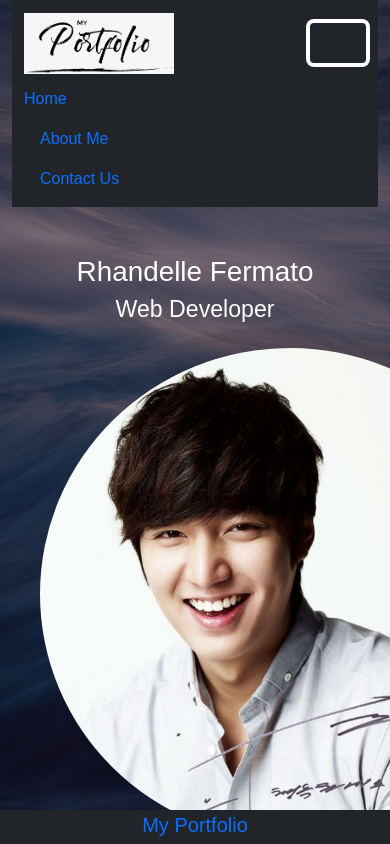
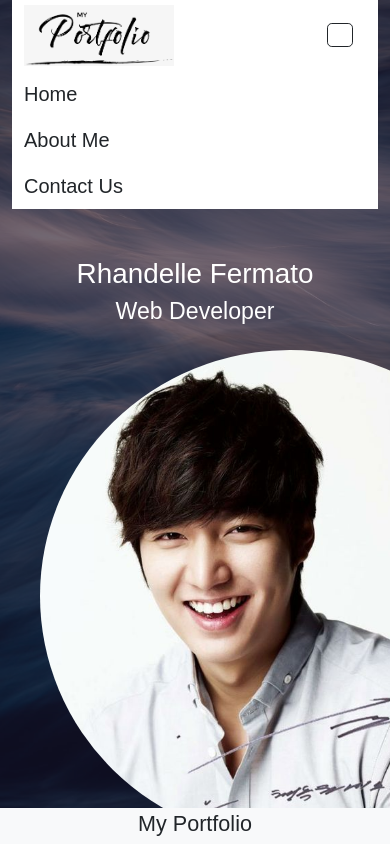
Before and after one commit to rhandellef/fermato-capston-1, a plain HTML site: page index.html in a window 390 px wide. Both pictures are taken after a click on the button "Toggle navigation". Shown: the top 844 px of the page. Drawn offline with nearby package versions, Linux system fonts and the light colour scheme.

Commit message:
Additional Icons

```diff
--- a/index.css
+++ b/index.css
@@ -25,6 +25,19 @@ body {
 	left: 0;
 	background-color: rgba(21, 20, 51, 0.6);
 	z-index: -1;
+}
+
+
+.navbar {
+	position: relative;
+	color: #111;
+	font-size: 20px;
+	transition: 0.3s;
+	transition-property: transform;
+}
+
+.navbar a:hover{
+	transform: scale(1.5);
 }
 
 .navbar.logo {
--- a/index.html
+++ b/index.html
@@ -18,24 +18,24 @@
 <body>
 
 	<div class="container-fluid text-center">
-		<nav class="navbar navbar-expand-lg sticky-top navbar-white bg-dark">
+		<nav class="navbar navbar-expand-lg sticky-top navbar-white bg-white p-0">
 		  <div class="container-fluid">
 		    <a class="navbar-brand" href="https://www.google.com/">
 		    	<img class="align-items-center" src="./image/portfolio.png" bg-light width="150">
 		    </a>
 		    <button class="navbar-toggler" type="button" data-bs-toggle="collapse" data-bs-target="#navbarNav" aria-controls="navbarNav" aria-expanded="false" aria-label="Toggle navigation">
-		      <span class="navbar-toggler-icon"></span>
+		      <span class="navbar-toggler-icon rounded-3 btn btn-outline-dark"></span>
 		    </button>
 		    <div class="collapse navbar-collapse" id="navbarNav">
 		      <ul class="navbar-nav ms-auto">
 		        <li class="nav-item">
-		          <a class="nav-link active" aria-current="page" href="#">Home</a>
+		          <a class="nav-link active text-dark" aria-current="page" href="#">Home</a>
 		        </li>
 		        <li class="nav-item">
-		          <a class="nav-link ms-3" href="#down">About Me</a>
+		          <a class="nav-link text-dark" href="#down">About Me</a>
 		        </li>
 		        <li class="nav-item">
-		          <a class="nav-link ms-3" href="#bottom">Contact Us</a>
+		          <a class="nav-link text-dark" href="#bottom">Contact Us</a>
 		        </li>
 		      </ul>
 		    </div>
@@ -54,7 +54,7 @@
 						<img class="mx-auto d-block rounded-circle" src="./image/me.jpg" width="500">
 						<div class="row mt-4">
 							<div class="offset-md-2 col-md-8">
-								<p class="fs-4 lh-sm">
+								<p class="fs-4 lh-sm mt-5">
 								As a web developer, I was elated to see your new opening for the junior web developer position. My recently-finished web developer internship experience has shaped my code evaluation and website development knowledge, and I know I have the HTML, CSS, and JS skills to help Steinway Solutions succeed. During my web developer internship at Zuitt Bootcamp, I developed numerous skills and strengthened existing abilities, all which would serve me well at Steinway Solutions. My webdev internship honed my aptitude with object-oriented programming, user interfaces, wireframes, and python, among other areas.
 								</p>
 						</div>
@@ -110,12 +110,12 @@
 
 		<div class=" text-light min-vh-50 p-5 mt-5">
 			<h2 class="text-center" id="down">About Me</h2>
-			<p class="pt-4 offset-md-4 col-md-4">
+			<p class="pt-4 offset-md-4 col-md-4 fs-4">
 				Im Rhandelle i was previously working in TrueBPO company for just 6 months i decided to resign. I have a lot of experience in work like making cake in red ribbon, making donuts in dunkin donut and install a cctv. That's why i deicede to join in Zuitt Bootcamp because i want to know more on computer and to be a web developer and also my work to be good. Because i have 2 kids my salary for being encoder is not enough for my family to survive that why i choose to join bootcamp. I see after a few years im become a successful web developer with enough salary to support my family so thank you zuitt bootcamp i have good work in a future.
 			</p>
 		</div>
 
-			<div class="min-vh-100 p-5">
+			<div class="min-vh-100 p-5 ms-auto">
 				<h2 class="bg-info rounded-3" style="--bs-bg-opacity: .5;">LOOKING FOR A WEB DEVELOPER ?</h2>
 				<h3 class="mb-5 bg-info rounded-3" style="--bs-bg-opacity: .5;">I'M A WEB DEVELOPER LIVING IN PHILIPPINES, RIZAL. I MAKE WEB APPLICATION.</h3>
 				<h2 class="text-light text-center" id="bottom">Contact Me</h2>
@@ -159,8 +159,8 @@
 					<a href="https://twitter.com/"><i class="fa-brands fa-twitter"></i></a>
 				</div>
 
-		<div class="bg-dark fixed-bottom pb-1 fs-5">
-		    <p class="text-center text-primary m-0">My Portfolio</p>
+		<div class="bg-light fixed-bottom pb-1 fs-5">
+		    <p class="text-center text-dark fs-4 m-0">My Portfolio</p>
 		</div>
 
 	<script src="https://cdn.jsdelivr.net/npm/bootstrap@5.1.3/dist/js/bootstrap.bundle.min.js" integrity="sha384-ka7Sk0Gln4gmtz2MlQnikT1wXgYsOg+OMhuP+IlRH9sENBO0LRn5q+8nbTov4+1p" crossorigin="anonymous"></script>
```
